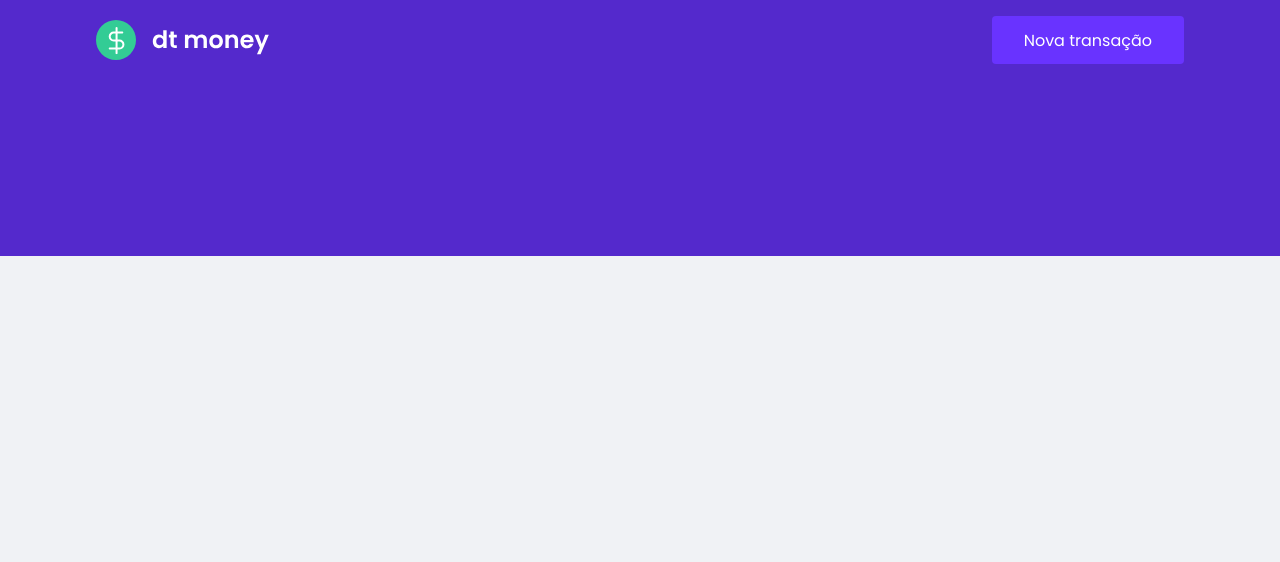
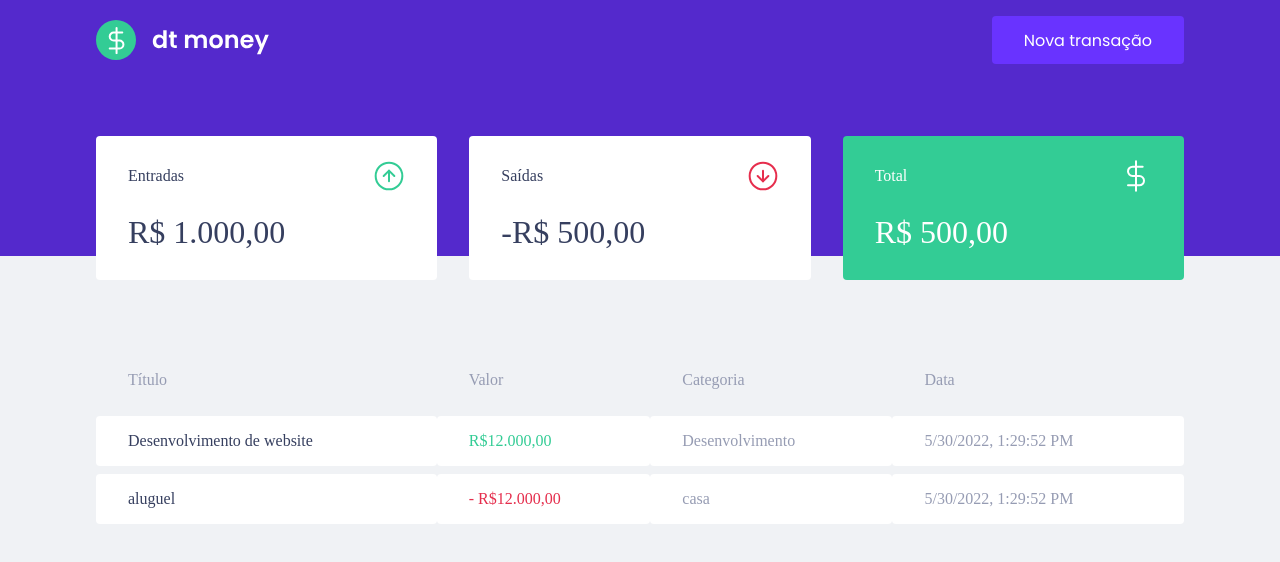
Before and after one commit to JoaoVitorBitencourt/dtmoney, a React (Create React App) app: page / in a window 1280 px wide. Shown: the top 562 px of the page. Built offline with nearby package versions, Linux system fonts and the light colour scheme.

Commit message:
adicionado dashboard

```diff
--- a/public/index.html
+++ b/public/index.html
@@ -1,8 +1,7 @@
 <!DOCTYPE html>
 <html lang="en">
   <head>
-    <link rel="preconnect" href="https://fonts.gstatic.com" crossorigin>
-    <link rel="preconnect" href="https://fonts.googleapis.com">
+    <link rel="preconnect" href="https://fonts.gstatic.com">
 
     <meta charset="utf-8" />
     <meta name="viewport" content="width=device-width, initial-scale=1" />
@@ -11,7 +10,7 @@
 
     <title>dtmoney</title>
 
-    <link href="https://fonts.googleapis.com/css2?family=Poppins:wght@400;600&display=swap" rel="stylesheet">
+    <link href="https://fonts.googleapis.com/css2?family=Poppins:wght@400;500;600&display=swap" rel="stylesheet">
   </head>
   <body>
     <noscript>You need to enable JavaScript to run this app.</noscript>
--- a/src/App.tsx
+++ b/src/App.tsx
@@ -1,3 +1,4 @@
+import { Dashboard } from "./components/Dashboard";
 import { Header } from "./components/Header";
 import { GlobalStyle } from "./styles/global";
 
@@ -5,6 +6,7 @@
   return (
     <>
       <Header/>
+      <Dashboard/>
       <GlobalStyle />
     </>
   );
--- /dev/null
+++ b/src/components/Dashboard/index.tsx
@@ -0,0 +1,12 @@
+import { Summary } from "../Summary";
+import { TransactionsTable } from "../TransactionsTable";
+import { Container } from "./styles";
+
+export function Dashboard () {
+    return (
+        <Container>
+            <Summary/>
+            <TransactionsTable/>
+        </Container>
+    )
+}
--- /dev/null
+++ b/src/components/Dashboard/styles.ts
@@ -0,0 +1,7 @@
+import styled from "styled-components";
+
+export const Container = styled.main`
+    max-width: 1120px;
+    margin: 0 auto;
+    padding: 2.5rem 1rem;
+`
--- /dev/null
+++ b/src/components/Summary/index.tsx
@@ -0,0 +1,33 @@
+import IncomeImg from "../../assets/income.svg";
+import OutcomeImg from "../../assets/outcome.svg";
+import TotalImg from "../../assets/total.svg";
+
+import { Container } from "./styles";
+
+export function Summary () {
+    return (
+        <Container>
+            <div>
+                <header>
+                    <p>Entradas</p>
+                    <img src={IncomeImg} alt="Entradas"/>
+                </header>
+                <strong>R$ 1.000,00</strong>
+            </div>
+            <div>
+                <header>
+                    <p>Saídas</p>
+                    <img src={OutcomeImg} alt="Saídas"/>
+                </header>
+                <strong>-R$ 500,00</strong>
+            </div>
+            <div className="highlight-background">
+                <header>
+                    <p>Total</p>
+                    <img src={TotalImg} alt="Total"/>
+                </header>
+                <strong>R$ 500,00</strong>
+            </div>
+        </Container>
+    )
+}
--- /dev/null
+++ b/src/components/Summary/styles.ts
@@ -0,0 +1,34 @@
+import styled from "styled-components";
+
+export const Container = styled.div`
+    display: grid;
+    grid-template-columns: repeat(3, 1fr);
+    gap: 2rem;
+    margin-top: -10rem;
+
+    div {
+        background: var(--shape);
+        padding: 1.5rem 2rem;
+        border-radius: 0.25rem;
+        color: var(--text-title);
+
+        header {
+            display: flex;
+            align-items: center;
+            justify-content: space-between;
+        }
+
+        strong {
+            display: block;
+            margin-top: 1rem;
+            font-size: 2rem;
+            font-weight: 500;
+            line-height: 3rem;
+        }
+
+        &.highlight-background {
+            background: var(--green);
+            color: #FFF;
+        }
+    }
+`
--- /dev/null
+++ b/src/components/TransactionsTable/index.tsx
@@ -0,0 +1,33 @@
+import { Container } from "./styles";
+
+export function TransactionsTable () {
+    return (
+        <Container>
+            <table>
+                <thead>
+                    <tr>
+                        <th>Título</th>
+                        <th>Valor</th>
+                        <th>Categoria</th>
+                        <th>Data</th>
+                    </tr>
+                </thead>
+
+                <tbody>
+                    <tr>
+                        <td>Desenvolvimento de website</td>
+                        <td className="deposit">R$12.000,00</td>
+                        <td>Desenvolvimento</td>
+                        <td>{new Date().toLocaleString()}</td>
+                    </tr>
+                    <tr>
+                        <td>aluguel</td>
+                        <td className="withdraw">- R$12.000,00</td>
+                        <td>casa</td>
+                        <td>{new Date().toLocaleString()}</td>
+                    </tr>
+                </tbody>
+            </table>
+        </Container>
+    );
+}
--- /dev/null
+++ b/src/components/TransactionsTable/styles.ts
@@ -0,0 +1,38 @@
+import styled from "styled-components";
+
+export const Container = styled.div`
+    margin-top: 4rem;
+
+    table {
+        width: 100%;
+        border-spacing: 0 0.5rem;
+
+        th {
+            color: var(--text-body);
+            font-weight: 400;
+            padding: 1rem 2rem;
+            text-align: left;
+            line-height: 1.5rem;
+        }
+
+        td {
+            padding: 1rem 2rem;
+            border: 0;
+            background: var(--shape);
+            color: var(--text-body);
+            border-radius: 0.25rem;
+
+            &:first-child {
+                color: var(--text-title);
+            }
+
+            &.deposit {
+                color: var(--green);
+            }
+
+            &.withdraw {
+                color: var(--red);
+            }
+        }
+    }
+`;
--- a/src/styles/global.ts
+++ b/src/styles/global.ts
@@ -3,6 +3,7 @@
 export const GlobalStyle = createGlobalStyle`
     :root {
         --background: #f0f2f5;
+        --green: #33cc95;
         --red: #e52e4d;
         --blue: #5429cc;
 
```
